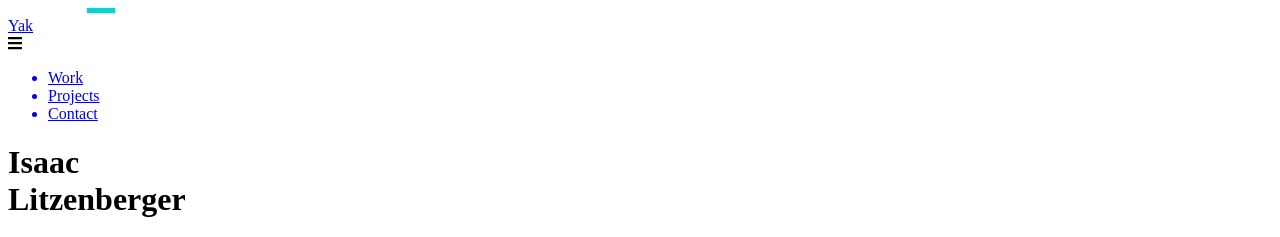
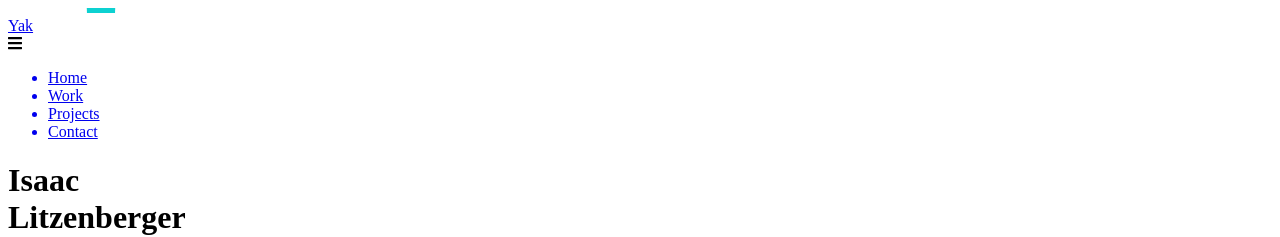
Before and after one commit to yak-was-here/yak-was-here, a Next.js app: page / in a window 1280 px wide. Shown: the part 197-434 px from the top of the page. Built offline with nearby package versions, Linux system fonts and the light colour scheme.

Commit message:
Add home to nav menu

```diff
--- a/components/NavBar.js
+++ b/components/NavBar.js
@@ -17,6 +17,11 @@ const NavBar = ({ active }) => {
 				</div>
 			</div>
 			<ul className={`nav-menu${isNavMenuOpen ? " hidden" : ""}`}>
+				<Link href="/" passHref>
+					<a>
+						<li className={`nav-menu-item${active === "home" ? " active" : ""}`}>Home</li>
+					</a>
+				</Link>
 				<Link href="/work" passHref>
 					<a>
 						<li className={`nav-menu-item${active === "work" ? " active" : ""}`}>Work</li>
@@ -38,7 +43,7 @@ const NavBar = ({ active }) => {
 };
 
 NavBar.defaultProps = {
-	active: "portfolio",
+	active: "home",
 };
 
 NavBar.propTypes = {
--- a/styles/globals.css
+++ b/styles/globals.css
@@ -145,7 +145,7 @@ div.hamburger {
 ul.nav-menu {
 	list-style-type: none;
 	transition: all 0.5s 0s ease;
-	max-height: 9em;
+	max-height: 10em;
 	overflow: hidden;
 }
 
```
